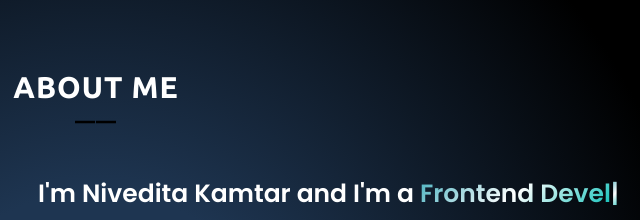
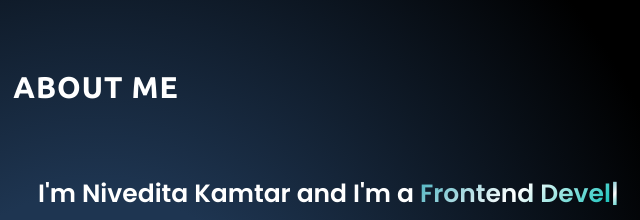
Before and after one commit to niveditak77/My_Portfolio, a plain HTML site: page index.html in a window 1280 px wide. Shown: the part 830-1050 px from the top of the page, 544-1184 px from the left. Drawn offline with nearby package versions, Linux system fonts and the light colour scheme.

Commit message:
style.css

```diff
--- a/style.css
+++ b/style.css
@@ -356,13 +356,7 @@ footer .title::before {
   color:white;
 }
 
-.about .title::after {
-  content: "——";
-  text-overflow: ellipsis;
-  display: -webkit-inline-box;
-  -webkit-line-clamp: 3;
-  -webkit-box-orient: vertical;
-}
+
 
 .about .about-content .left {
   width: 45%;
```
